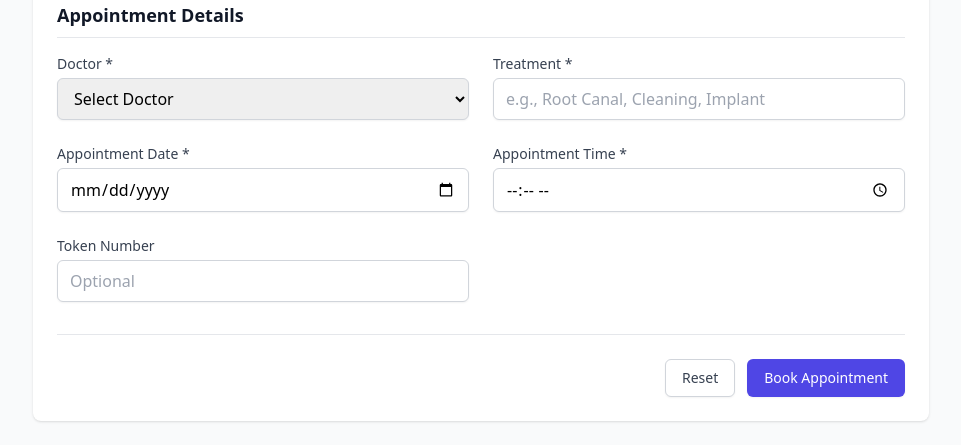
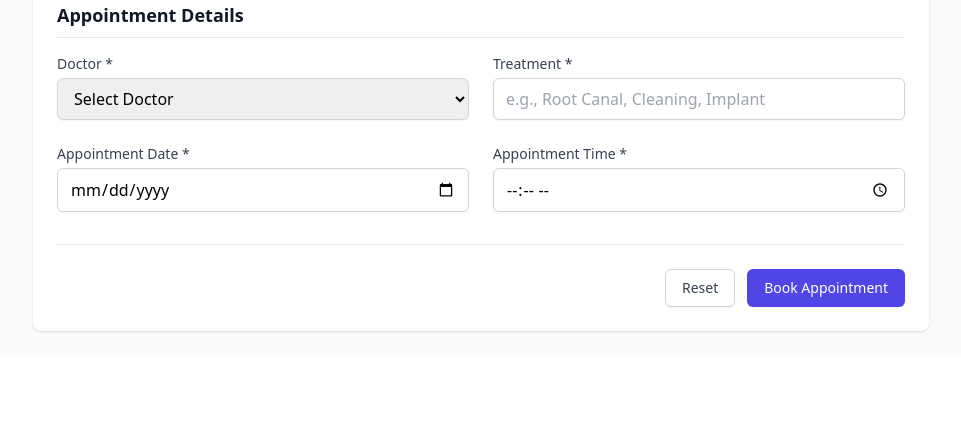
Before and after one commit to ssekimuli/dentichair-multitenant-backend, a Laravel app: page /book-appointment in a window 1280 px wide. Shown: the part 769-1214 px from the top of the page, without its empty margins (159-1120 px from the left). After the commit the page ends 1102 px from the top, so only its background shows below. Run offline with Laravel 12, Linux system fonts and the light colour scheme; data comes from the database, SQL or seed files in the repository; some libraries are stand-ins or nearby versions.

Commit message:
refactor: remove token_number field from book appointment
Remove token_number field that was not needed:
- Remove token_number from form validation
- Remove token_number from appointment creation
- Remove token_number input field from form view
- Remove token_number from confirmation page

Co-Authored-By: Claude Haiku 4.5 <noreply@anthropic.com>

```diff
--- a/app/Http/Controllers/Web/BookAppointmentController.php
+++ b/app/Http/Controllers/Web/BookAppointmentController.php
@@ -38,7 +38,6 @@ class BookAppointmentController extends Controller
             'treatment' => 'required|string',
             'appointment_date' => 'required|date',
             'appointment_time' => 'required|string',
-            'token_number' => 'nullable|string',
         ]);
 
         // Check if patient exists by phone first, then by email
@@ -80,7 +79,6 @@ class BookAppointmentController extends Controller
             'date' => $validated['appointment_date'],
             'time' => $validated['appointment_time'],
             'branch_id' => $patient->branch_id,
-            'token_number' => $validated['token_number'],
         ]);
 
         return redirect()->route('appointment.confirmation', $appointment->id)
--- a/resources/views/forms/appointment-confirmation.blade.php
+++ b/resources/views/forms/appointment-confirmation.blade.php
@@ -68,12 +68,6 @@
                             <p class="text-sm text-gray-600">Time</p>
                             <p class="text-sm text-gray-900">{{ \Carbon\Carbon::parse($appointment->time, 'UTC')->format('h:i A') }}</p>
                         </div>
-                        @if ($appointment->token_number)
-                            <div>
-                                <p class="text-sm text-gray-600">Token Number</p>
-                                <p class="text-sm text-gray-900 font-mono">{{ $appointment->token_number }}</p>
-                            </div>
-                        @endif
                     </div>
                 </div>
             </div>
--- a/resources/views/forms/book-appointment.blade.php
+++ b/resources/views/forms/book-appointment.blade.php
@@ -185,17 +185,6 @@
                             <p class="mt-1 text-sm text-red-600">{{ $message }}</p>
                         @enderror
                     </div>
-
-                    <!-- Token Number -->
-                    <div>
-                        <label for="token_number" class="block text-sm font-medium text-gray-700">Token Number</label>
-                        <input type="text" name="token_number" id="token_number" value="{{ old('token_number') }}"
-                            placeholder="Optional"
-                            class="mt-1 block w-full rounded-md border-gray-300 shadow-sm focus:border-indigo-500 focus:ring-indigo-500 border px-3 py-2">
-                        @error('token_number')
-                            <p class="mt-1 text-sm text-red-600">{{ $message }}</p>
-                        @enderror
-                    </div>
                 </div>
             </div>
 
```
